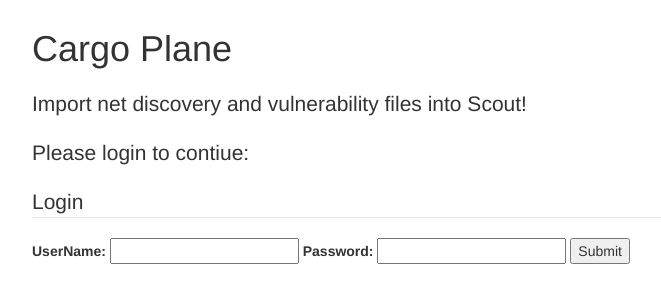
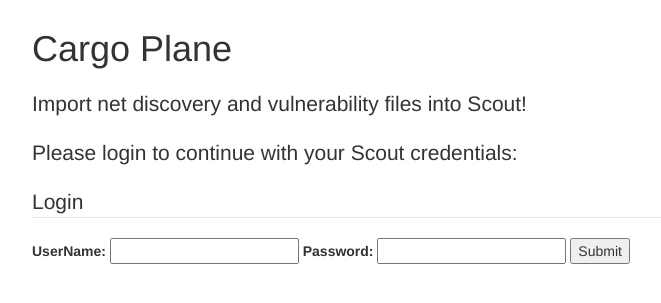
Before and after one commit to benfinke/cargo_plane, a PHP site: page /login.php in a window 1280 px wide. Shown: the part 51-354 px from the top of the page, without its empty margins (38-699 px from the left). Run offline with PHP 8.4, Linux system fonts and the light colour scheme; some libraries are stand-ins or nearby versions.

Commit message:
Clarified some html test to make the login process easier.

```diff
--- a/login.php
+++ b/login.php
@@ -127,7 +127,7 @@ $service->login();
 <div class="container">
     <h1>Cargo Plane</h1>
     <h2 class="lead">Import net discovery and vulnerability files into Scout!</h2>
- 	<h2 class="lead">Please login to contiue:</h2>
+ 	<h2 class="lead">Please login to continue with your Scout credentials:</h2>
 
 	<form id='login' action='login.php' method='post' accept-charset='UTF-8'>
 	<fieldset >
```
